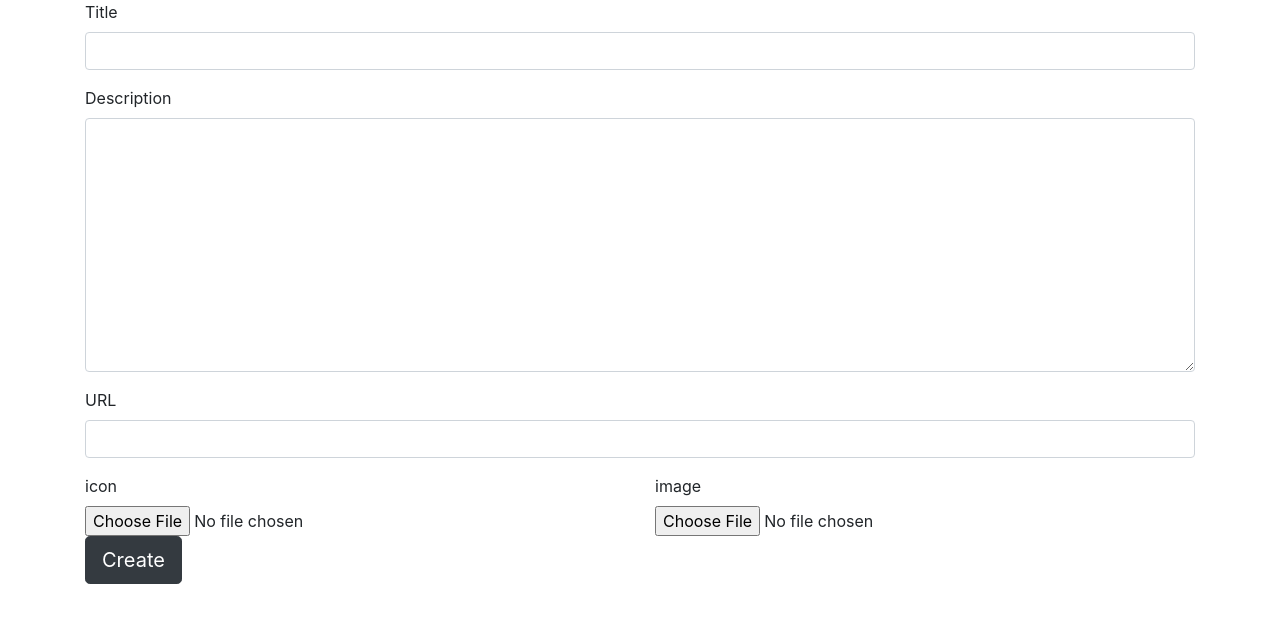
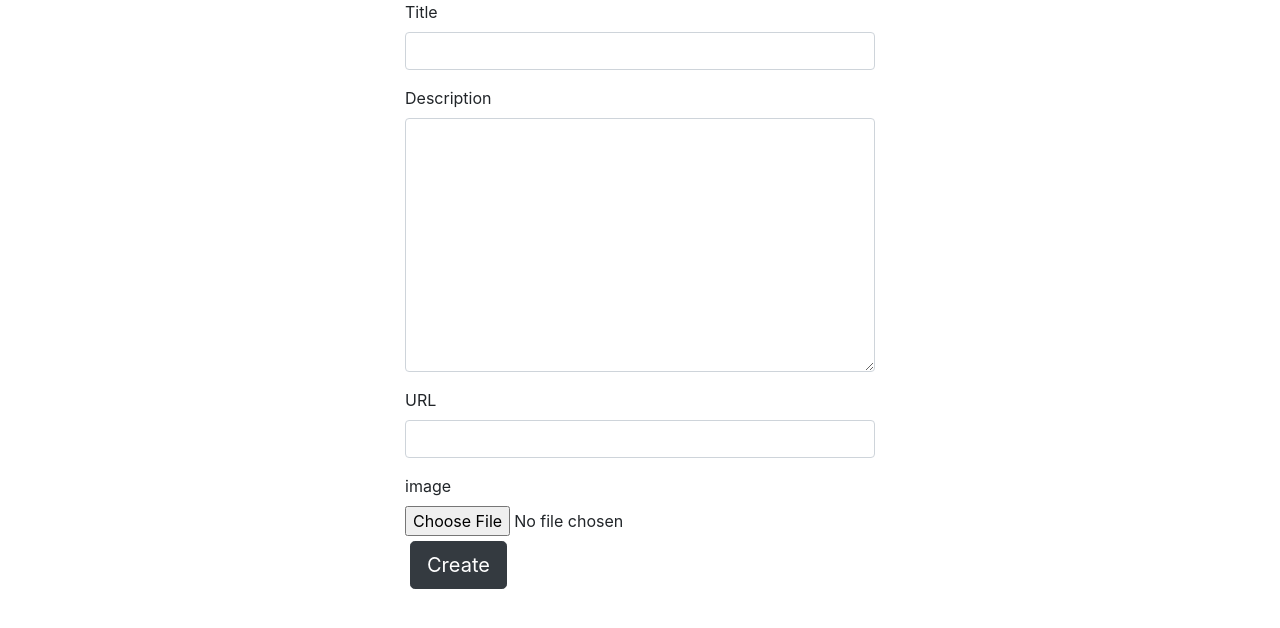
Before and after one commit to RohanSinghCode/product-hunt, a Django app: page /product/create/ in a window 1280 px wide. Shown: the part 58-686 px from the top of the page. Run offline with Django 3.2, Linux system fonts and the light colour scheme; the visitor is signed in with stand-in values (Sample User, id 1); some libraries are stand-ins or nearby versions.

Commit message:
Fix some bugs

```diff
--- a/product/models.py
+++ b/product/models.py
@@ -7,8 +7,7 @@ class product(models.Model):
     title = models.TextField(max_length=255)
     url = models.TextField()
     pub_date = models.DateField()
-    image = models.ImageField(upload_to='product_images/')
-    icon = models.ImageField(upload_to='product_images/')
+    image = models.ImageField(upload_to='product_images/' ,default='default/default.jpg')
     votes_total = models.IntegerField(default=1)
     body=models.TextField()
     hunter = models.ForeignKey(User,on_delete=models.CASCADE,default="")
--- a/product/templates/product/create.html
+++ b/product/templates/product/create.html
@@ -2,7 +2,12 @@
 
 {% block content %}
 
-
+<style>
+    .thebox
+    {
+        width: 500px;
+    }
+</style>
 
 {% if error%}
     <div style="color: red;">
@@ -13,7 +18,7 @@
 
 <form method="POST" action="{% url 'product:create' %}" enctype="multipart/form-data">
 {%  csrf_token  %}
-
+    <div class="container thebox">
         <div class="form-group ">
             <label for="title">Title</label>
             <input type="text" name="title" class="form-control">
@@ -37,11 +42,6 @@
 
         <div class="row">
             <div class="col">
-                    <label for="icon">icon</label>
-                    <input type="file" name="icon" class="form-control-file">
-
-                </div>
-                <div class="col">
                 <label for="image">image</label>
                 <input type="file" name="image" class="form-control-file">
 
@@ -49,15 +49,8 @@
 
         </div>
 
-            <input type="submit" value="Create" class="btn btn-primary btn-dark btn-lg ">
-
-
-
-
-
-
-
-
+        <input type="submit" value="Create" class="btn btn-primary btn-dark btn-lg " style="margin:5px;">
+    </div>
 
 
 
--- a/product/templates/product/home.html
+++ b/product/templates/product/home.html
@@ -17,7 +17,7 @@
 
 <div class="row pt-2">
     <div class="col-2">
-        <img src="{{ product.icon.url}}" alt="image" class="img-fluid">
+        <img src="{{ product.image.url}}" alt="image" class="img-fluid">
     </div>
     <div class="col-6">
         <h2>{{ product.title}}</h2>
--- a/product/templates/product/myHunt.html
+++ b/product/templates/product/myHunt.html
@@ -14,14 +14,14 @@
 {% for myhunt in hunts %}
 <div class="row pt-2">
     <div class="col-2">
-        <img src="{{ myhunt.icon.url}}" alt="image" class="img-fluid">
+        <img src="{{ myhunt.image.url}}" alt="image" class="img-fluid">
     </div>
     <div class="col-6">
         <h2>{{ myhunt.title}}</h2>
         <p>{{ myhunt.summary}}</p>
     </div>
     <div class="col-4">
-        <a href="{% url 'product:detail' product.id %}"><button class="btn btn-primary btn-lg btn-block">Read Me!</button></a>
+        <a href="{% url 'product:detail' myhunt.id %}"><button class="btn btn-primary btn-lg btn-block">Read Me!</button></a>
     </div>
 
 </div>
--- a/product/templates/product/product_detail.html
+++ b/product/templates/product/product_detail.html
@@ -3,9 +3,6 @@
 {% block content %}
 
 <div class="row pt-2">
-    <div class="col-2">
-        <img src="{{product.icon.url}}" alt="icon" class="img-fluid" >
-    </div>
     <div class="col-10">
 
         <a href="{{product.url}}"><h1>{{product.title}}</h1></a>
--- a/product/views.py
+++ b/product/views.py
@@ -21,7 +21,7 @@ class home(ListView):
 def create(request):
 
     if request.method == "POST":
-        if request.POST['title'] and request.POST['url'] and request.FILES['image'] and request.FILES['icon'] and request.POST['body']:
+        if request.POST['title'] and request.POST['url'] and request.POST['body']:
             pr = product()
             pr.title = request.POST['title']
             pr.body = request.POST['body']
@@ -30,13 +30,13 @@ def create(request):
             else:
                 pr.url = 'http://' +  request.POST['url']
 
-            pr.icon = request.FILES['icon']
-            pr.image = request.FILES['image']
+            if request.POST['image']:
+                pr.image = request.FILES['image']
 
             pr.pub_date =  timezone.datetime.now()
             pr.hunter = request.user
             pr.save()
-            return redirect('/product/'+str(product_id))
+            return redirect('/product/'+str(pr.id))
         else:
             return render(request,'product/create.html',{'error':'*ALL FIELDS ARE REQUIRED'})
 
```
Also changed, not shown: accounts/templates/accounts/login.html (+11 -3 lines), accounts/templates/accounts/signup.html (+7 -1 lines), product/migrations/0003_auto_20200825_2336.py (added). Lines whose indentation alone changed are shown as unchanged.
